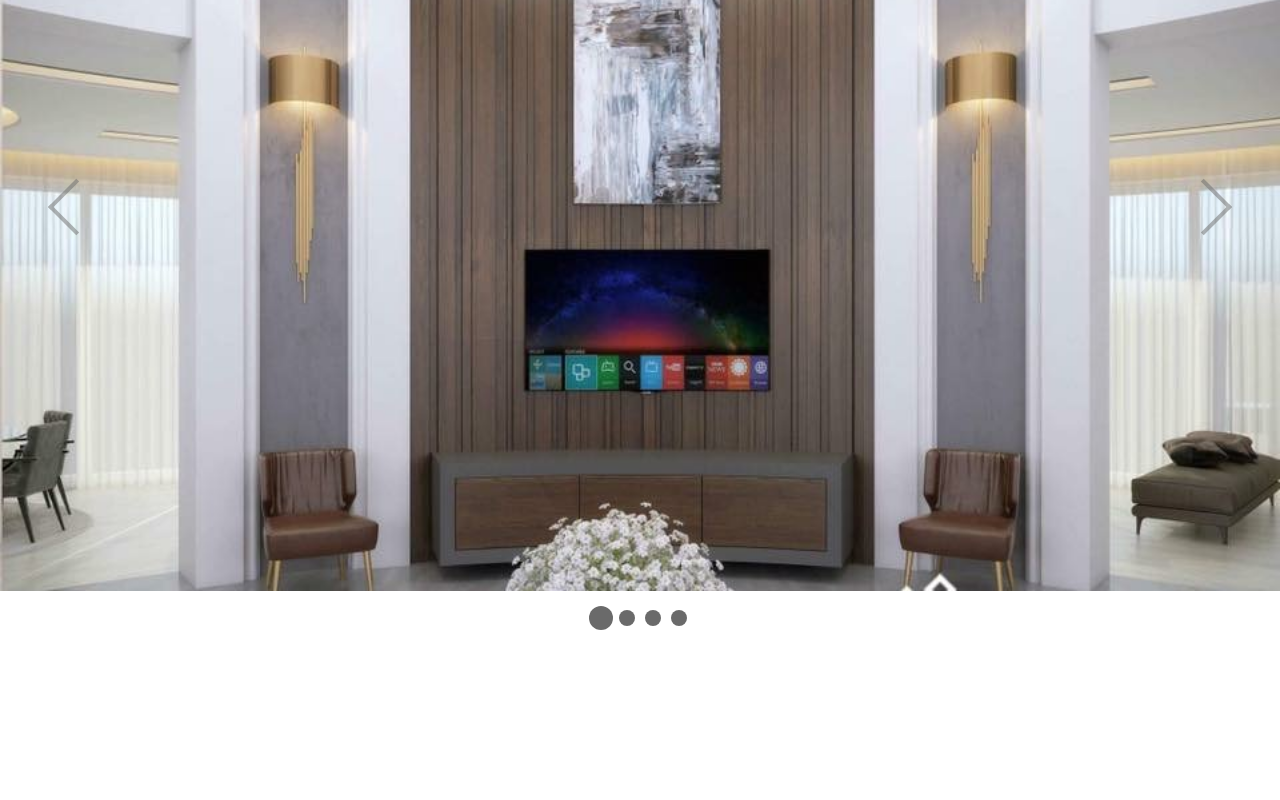
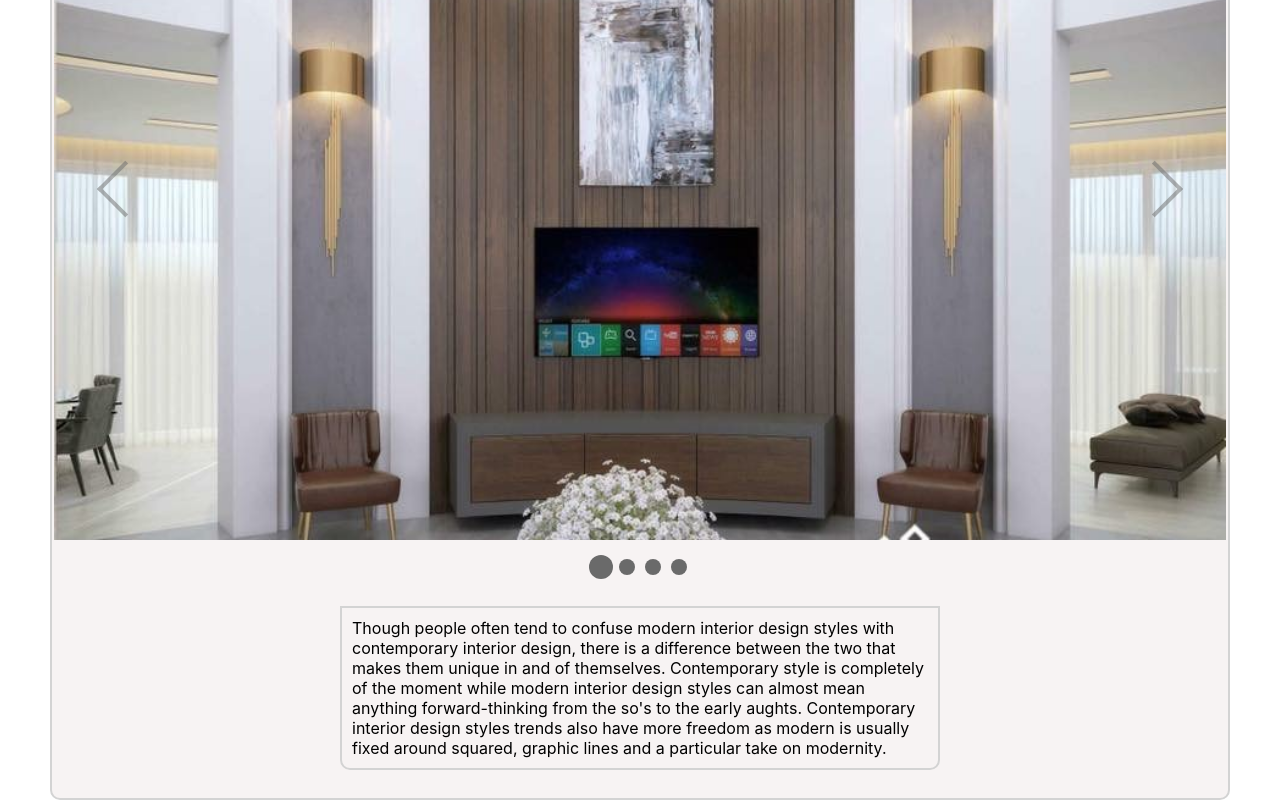
Before and after one commit to HassanObeid89/NaderPortfolio, a React (Create React App) app: page /Tanzania in a window 1280 px wide. Shown: the part 229-1029 px from the top of the page. Before the commit the page ends 860 px from the top, so only its background shows below. Built offline with nearby package versions, Linux system fonts and the light colour scheme.

Commit message:
Added and styled the description of tanzania project, added projectCard.SCSS to override the initial styles of react-awesome-slider.

```diff
--- a/src/components/home/ProjectCard.jsx
+++ b/src/components/home/ProjectCard.jsx
@@ -2,7 +2,7 @@ import React from 'react'
 import { Link } from 'react-router-dom'
 import Tanzania_3D_MAX_4 from '../../assets/tanzania/Tanzania_3D_MAX_4.JPG';
 
-import '../../css/projectCard.css';
+import '../../css/projectCard.scss';
 function ProjectCard() {
     return (
         <>
--- a/src/components/projects/Tanzania.jsx
+++ b/src/components/projects/Tanzania.jsx
@@ -12,27 +12,44 @@ import tanzania3 from '../../assets/tanzania/Tanzania_3D_MAX_3.JPG'
 import tanzania4 from '../../assets/tanzania/Tanzania_3D_MAX_4.JPG'
 
 // CSS
-import '../../css/projectCard.css'
+import '../../css/projectCard.scss'
 
 function Tanzania() {
     const slider = (
         <AwesomeSlider
             animation='cubeAnimation'
             cssModule={[CoreStyles, AnimationStyles]}
-            // fillParent='true'
-            // style={{ width: '40%', margin: '10px'}}
             >
             <div  data-src={tanzania1} />
             <div data-src={tanzania2} />
             <div data-src={tanzania3} />
             <div data-src={tanzania4} />
+        </AwesomeSlider>
 
-
-        </AwesomeSlider>
     );
     return (
-        <div>
-            {slider}
+        <div >
+            <div className='detail_container'>
+                {slider}
+
+            <div className='details'>
+                <p>
+                        Though people often tend to confuse modern
+                        interior design styles with contemporary
+                        interior design, there is a difference
+                        between the two that makes them unique
+                        in and of themselves.
+                        Contemporary style is completely of the moment
+                        while modern interior design styles can almost
+                        mean anything forward-thinking from the so's to
+                        the early aughts. Contemporary interior design
+                        styles trends also have more freedom as modern is
+                        usually fixed around squared, graphic lines and a
+                        particular take on modernity.
+                </p>
+            </div>
+
+            </div>
         </div>
     )
 }
--- a/src/css/projectCard.css
+++ /dev/null
@@ -1,56 +0,0 @@
-.project_image {
-    height: 230px;
-    width: 290px;
-    border-top-left-radius: 10px;
-    border-top-right-radius: 10px;
-    box-shadow:5px 5px 16px rgba(163, 177, 198, 0.5);
-}
-
-.cardContainer {
-    display: grid;
-    justify-content: center;
-    padding-top: 2rem;
-
-}
-
-.cardContainer .description li {
-    color: gray;
-    text-align: justify;
-    display: grid;
-    justify-content: center;
-}
-.cardContainer .description ul {
-    padding: 0px;
-}
-
-.cardContainer:hover {
-    transform: scale(1.09);
-}
-
-.description {
-    border: 2px lightgray solid;
-    border-bottom-left-radius: 10px;
-    border-bottom-right-radius: 10px;
-    box-shadow:5px 5px 16px rgba(163, 177, 198, 0.5);
-}
-
-img {
-    object-fit: fill;
-}
-
-.view_button {
-    width: 100%;
-    height: 50px;
-    margin: 0;
-    border: 0px;
-    padding: 0;
-    border-bottom-left-radius: 10px;
-    border-bottom-right-radius: 10px;
-    font-weight: bolder;
-    font-size: medium;
-}
-
-/* .slider {
-    height: 80px;
-    width: 0px;
-} */
--- /dev/null
+++ b/src/css/projectCard.scss
@@ -0,0 +1,114 @@
+
+@import '../../node_modules/react-awesome-slider/src/core/constants.scss';
+
+.#{$root-element}{
+
+
+
+    img {
+      width: 100%;
+      height: auto;
+    }
+&__content {
+
+    border-top-right-radius: 10px;
+    border-top-left-radius: 10px;
+
+    > img,
+    > video {
+      object-fit: contain;
+      width: 20%;
+      height: 0;
+
+    }
+}
+}
+
+
+
+.project_image {
+    height: 230px;
+    width: 290px;
+    border-top-left-radius: 10px;
+    border-top-right-radius: 10px;
+    box-shadow:5px 5px 16px rgba(163, 177, 198, 0.5);
+}
+
+.cardContainer {
+    display: grid;
+    justify-content: center;
+    padding-top: 2rem;
+
+}
+
+.cardContainer .description li {
+    color: gray;
+    text-align: justify;
+    display: grid;
+    justify-content: center;
+}
+.cardContainer .description ul {
+    padding: 0px;
+}
+
+.cardContainer:hover {
+    transform: scale(1.09);
+}
+
+.description {
+    border: 2px lightgray solid;
+    border-bottom-left-radius: 10px;
+    border-bottom-right-radius: 10px;
+    box-shadow:5px 5px 16px rgba(163, 177, 198, 0.5);
+}
+
+
+
+.view_button {
+    width: 100%;
+    height: 50px;
+    margin: 0;
+    border: 0px;
+    padding: 0;
+    border-bottom-left-radius: 10px;
+    border-bottom-right-radius: 10px;
+    font-weight: bolder;
+    font-size: medium;
+}
+
+.details {
+    margin-top: 50px;
+    margin-left: 10px;
+    margin-right: 10px;
+    margin-bottom: 10px;
+    text-justify: newspaper;
+    display: flex;
+    justify-content: center;
+}
+
+.detail_container {
+    background-color: rgb(247, 243, 243);
+    border: 2px solid lightgray;
+    margin-top: 10px;
+    margin-left: 20px;
+    margin-right: 20px;
+    padding: 2px;
+    border-radius: 10px;
+}
+@media screen and (min-width: 520px){
+        .detail_container {
+            margin-left: 50px;
+            margin-right: 50px;
+        }
+
+        .details p {
+            width: 50%;
+            display: inline-block;
+            justify-content: center;
+            text-justify: distribute-all-lines;
+            border: 2px solid lightgray;
+            padding: 10px;
+            border-bottom-left-radius: 10px;
+            border-bottom-right-radius: 10px;
+        }
+    }
```
Also changed, not shown: package.json (+1 -6 lines), 1 other file (tests, documents, lock files or other folders).
